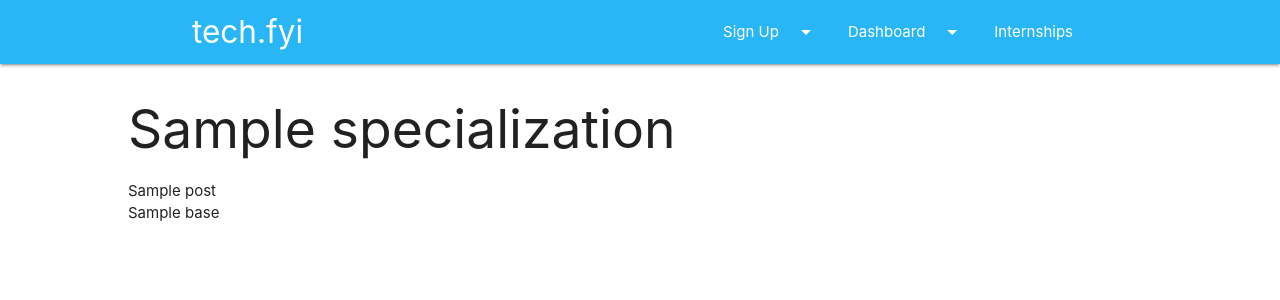
After one commit to sai-c/cs4111-Project1, a Flask app: template templates/specialization.html in a window 1280 px wide. The commit adds this page. Shown: the top 300 px of the page. Run offline with Flask 2, Linux system fonts and the light colour scheme; the template is opened without the code that fills it: most values are stand-ins (such as "Sample title", 1, 10 or a date in 2020); parts of the project's set-up code (start-up, migrations or seed data) failed here and were passed over; some libraries are stand-ins or nearby versions.

Commit message:
wip specialization page

```diff
--- a/server.py
+++ b/server.py
@@ -169,6 +169,18 @@ def companies():
 
 @app.route('/specializations', methods=['GET', 'POST'])
 def specializations():
+  if request.method == "POST":
+    name = request.form['name']
+    cursor = g.conn.execute("SELECT * FROM Specialization WHERE name=%s", (name))
+    results = list(cursor)[0]
+    cursor.close()
+
+    cursor = g.conn.execute("""
+      SELECT * FROM Post_FT JOIN Specialization ON Post_FT.sname = Specialization.name
+      WHERE Specialization.name=%s
+      """, (name))
+    context = dict(specialization = results, posts = list(cursor))
+    return render_template("specialization.html", **context)
   cursor = g.conn.execute("SELECT * FROM Specialization")
   names = []
   for result in cursor:
--- /dev/null
+++ b/templates/specialization.html
@@ -0,0 +1,14 @@
+{% extends 'base.html' %}
+{% block title %}Home - tech.fyi{% endblock %}
+{% block content %}
+
+<div style="padding-right: 10%; padding-left: 10%;">
+	<h2>{{specialization['name']}}</h2>
+
+    {% for n in posts %}
+    <div>{{n['cname']}}</div>
+    <div>{{n['base']}}</div>
+    {% endfor %}
+</div>
+
+{% endblock content %}
```
Also changed, not shown: templates/specializations.html (+8 -0 lines).
